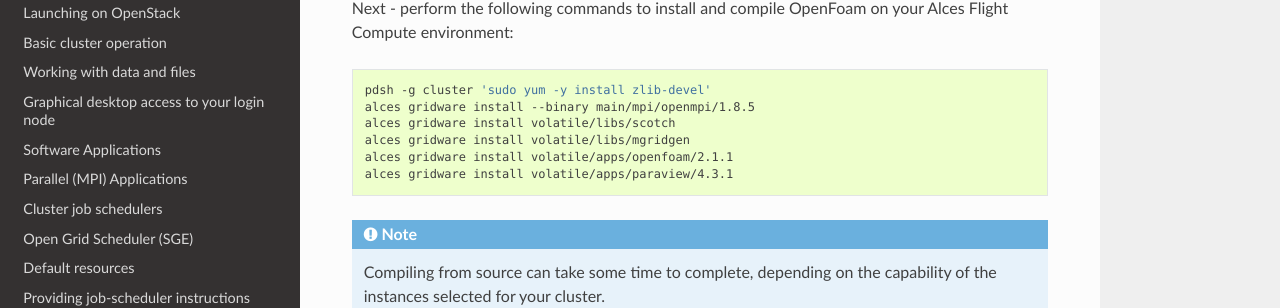
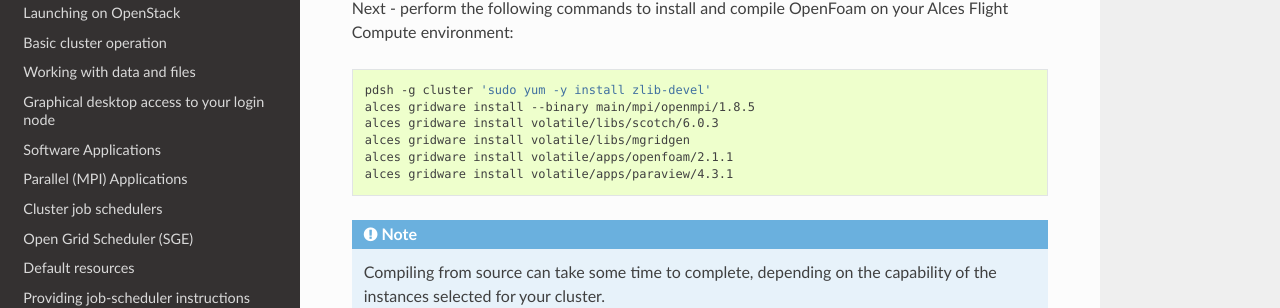
Before and after one commit to alces-software/flight-appliance-docs, a Sphinx documentation site: the page built from docs/source/getting-started/environment-usage/using-openfoam-with-alces-flight-compute.rst, in a window 1280 px wide and 900 px high, scrolled down 471 px. Shown: the part 144-452 px from the top of the window. Built offline with Sphinx 7.4.7 and the Read the Docs theme 2.0.0, drawn with Linux system fonts in a browser that asks for light colours; pages that are not in the unit, such as notebooks, are missing from menus.

Commit message:
Need to set version number when installing scotch

```diff
--- a/docs/source/getting-started/environment-usage/using-openfoam-with-alces-flight-compute.rst
+++ b/docs/source/getting-started/environment-usage/using-openfoam-with-alces-flight-compute.rst
@@ -26,7 +26,7 @@
 
     pdsh -g cluster 'sudo yum -y install zlib-devel'
     alces gridware install --binary main/mpi/openmpi/1.8.5
-    alces gridware install volatile/libs/scotch
+    alces gridware install volatile/libs/scotch/6.0.3
     alces gridware install volatile/libs/mgridgen
     alces gridware install volatile/apps/openfoam/2.1.1
     alces gridware install volatile/apps/paraview/4.3.1
```
